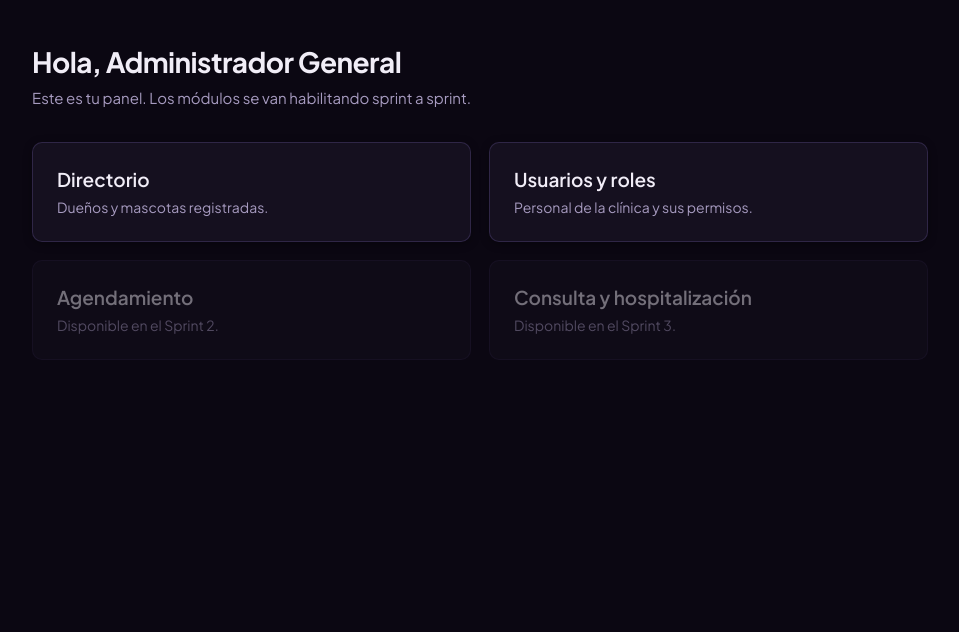
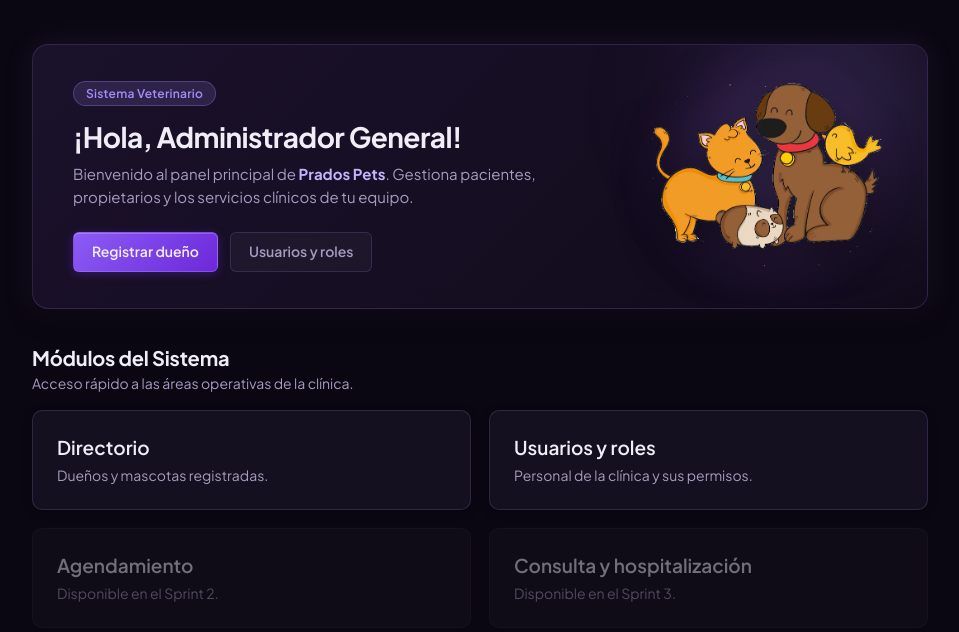
Before and after one commit to Cruz-Fernando/prados-pets, a Django app: page /panel/ in a window 1280 px wide. Shown: the part 61-693 px from the top of the page, without its empty margins (160-1119 px from the left). Run offline with Django 5.2, Linux system fonts and the light colour scheme; a user stored in the database is signed in; data comes from the database, SQL or seed files in the repository.

Commit message:
Mejoras del diseño y dashboard

```diff
--- a/static/css/styles.css
+++ b/static/css/styles.css
@@ -413,6 +413,141 @@ button {
   line-height: 1.5;
 }
 
+/* ============================================================
+   Banner Hero de Bienvenida (Dashboard)
+   ============================================================ */
+
+.app-hero {
+  position: relative;
+  background: linear-gradient(135deg, rgba(30, 20, 48, 0.85) 0%, rgba(17, 12, 27, 0.95) 100%);
+  border: 1px solid var(--border);
+  border-radius: var(--radius-lg);
+  padding: 36px 40px;
+  margin-bottom: 36px;
+  display: flex;
+  align-items: center;
+  justify-content: space-between;
+  gap: 32px;
+  overflow: hidden;
+  box-shadow: var(--shadow-md), 0 0 30px rgba(167, 139, 250, 0.12);
+  backdrop-filter: blur(10px);
+  -webkit-backdrop-filter: blur(10px);
+}
+
+.app-hero::before {
+  content: '';
+  position: absolute;
+  top: -50%;
+  right: -10%;
+  width: 380px;
+  height: 380px;
+  background: radial-gradient(circle, rgba(167, 139, 250, 0.22) 0%, rgba(122, 63, 163, 0.08) 50%, transparent 70%);
+  filter: blur(40px);
+  pointer-events: none;
+}
+
+.app-hero__content {
+  flex: 1;
+  max-width: 520px;
+  position: relative;
+  z-index: 1;
+}
+
+.app-hero__badge {
+  display: inline-flex;
+  align-items: center;
+  gap: 6px;
+  background: rgba(167, 139, 250, 0.15);
+  color: var(--accent);
+  border: 1px solid rgba(167, 139, 250, 0.3);
+  padding: 4px 12px;
+  border-radius: var(--radius-pill);
+  font-size: 12px;
+  font-weight: 600;
+  margin-bottom: 14px;
+  letter-spacing: 0.02em;
+}
+
+.app-hero__title {
+  font-family: var(--font-display);
+  font-size: 30px;
+  font-weight: 700;
+  color: var(--text);
+  margin: 0 0 10px;
+  letter-spacing: -0.02em;
+  line-height: 1.2;
+}
+
+.app-hero__description {
+  font-size: 15px;
+  color: var(--text-muted);
+  line-height: 1.55;
+  margin: 0 0 24px;
+}
+
+.app-hero__description strong {
+  color: var(--accent-light);
+}
+
+.app-hero__actions {
+  display: flex;
+  align-items: center;
+  gap: 12px;
+  flex-wrap: wrap;
+}
+
+.app-hero__graphic {
+  position: relative;
+  flex-shrink: 0;
+  display: flex;
+  align-items: center;
+  justify-content: center;
+  z-index: 1;
+}
+
+.app-hero__glow {
+  position: absolute;
+  width: 240px;
+  height: 240px;
+  background: radial-gradient(circle, rgba(167, 139, 250, 0.3) 0%, rgba(122, 63, 163, 0.15) 50%, transparent 70%);
+  filter: blur(25px);
+  pointer-events: none;
+  animation: pulseGlow 5s ease-in-out infinite alternate;
+}
+
+.app-hero__img {
+  width: 240px;
+  height: auto;
+  max-height: 185px;
+  object-fit: contain;
+  filter: drop-shadow(0 10px 20px rgba(0, 0, 0, 0.5));
+  animation: floatPet 4s ease-in-out infinite alternate;
+}
+
+@keyframes floatPet {
+  0% { transform: translateY(0); }
+  100% { transform: translateY(-8px); }
+}
+
+.app-section-header {
+  margin-bottom: 18px;
+}
+
+.app-section-header h2 {
+  font-family: var(--font-display);
+  font-size: 20px;
+  font-weight: 700;
+  color: var(--text);
+  margin: 0 0 4px;
+  letter-spacing: -0.01em;
+}
+
+.app-section-header p {
+  color: var(--text-muted);
+  font-size: 14px;
+  margin: 0;
+}
+
 /* Grilla de Tarjetas (Dashboard) */
 .app-content__grid {
   display: grid;
@@ -807,7 +942,32 @@ button {
 
 @media (max-width: 640px) {
   .app-content {
-    padding: 32px 18px;
+    padding: 24px 16px;
+  }
+
+  .app-hero {
+    flex-direction: column-reverse;
+    text-align: center;
+    padding: 28px 20px;
+    gap: 20px;
+    margin-bottom: 28px;
+  }
+
+  .app-hero__content {
+    max-width: 100%;
+  }
+
+  .app-hero__title {
+    font-size: 24px;
+  }
+
+  .app-hero__actions {
+    justify-content: center;
+  }
+
+  .app-hero__img {
+    width: 180px;
+    max-height: 140px;
   }
 
   .app-content__grid {
--- a/templates/usuarios/dashboard.html
+++ b/templates/usuarios/dashboard.html
@@ -6,9 +6,6 @@
   {% include "usuarios/_topbar.html" %}
 
   <main class="app-content">
-    <h1>Hola, {{ user.nombre_completo|default:user.username }}</h1>
-    <p class="app-content__subtitle">Este es tu panel. Los módulos se van habilitando sprint a sprint.</p>
-
     {% if messages %}
     <ul class="app-messages">
       {% for message in messages %}
@@ -16,6 +13,31 @@
       {% endfor %}
     </ul>
     {% endif %}
+
+    <section class="app-hero">
+      <div class="app-hero__content">
+        <span class="app-hero__badge">Sistema Veterinario</span>
+        <h1 class="app-hero__title">¡Hola, {{ user.nombre_completo|default:user.username }}!</h1>
+        <p class="app-hero__description">
+          Bienvenido al panel principal de <strong>Prados Pets</strong>. Gestiona pacientes, propietarios y los servicios clínicos de tu equipo.
+        </p>
+        <div class="app-hero__actions">
+          <a href="/directorio/registrar-dueno/" class="btn btn--primary">Registrar dueño</a>
+          {% if es_administrador %}
+          <a href="{% url 'usuarios:usuarios_lista' %}" class="btn btn--ghost">Usuarios y roles</a>
+          {% endif %}
+        </div>
+      </div>
+      <div class="app-hero__graphic">
+        <div class="app-hero__glow"></div>
+        <img src="{% static 'img/mascotas_prados_pets.png' %}" alt="Mascotas Prados Pets" class="app-hero__img">
+      </div>
+    </section>
+
+    <div class="app-section-header">
+      <h2>Módulos del Sistema</h2>
+      <p>Acceso rápido a las áreas operativas de la clínica.</p>
+    </div>
 
     <div class="app-content__grid">
       <a href="/directorio/registrar-dueno/" class="app-card">
```
Also changed, not shown: static/img/mascotas_prados_pets.png (added).
